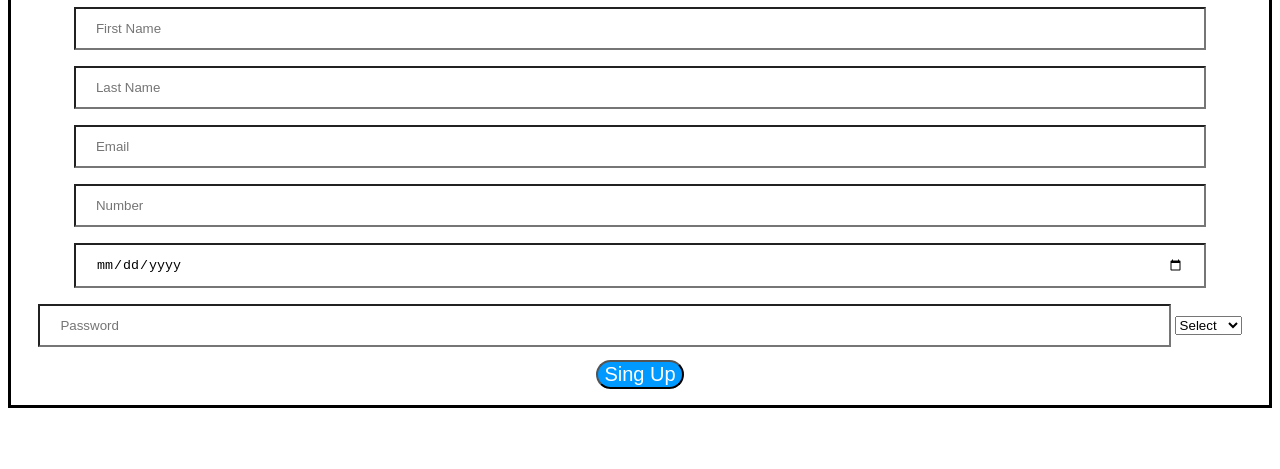
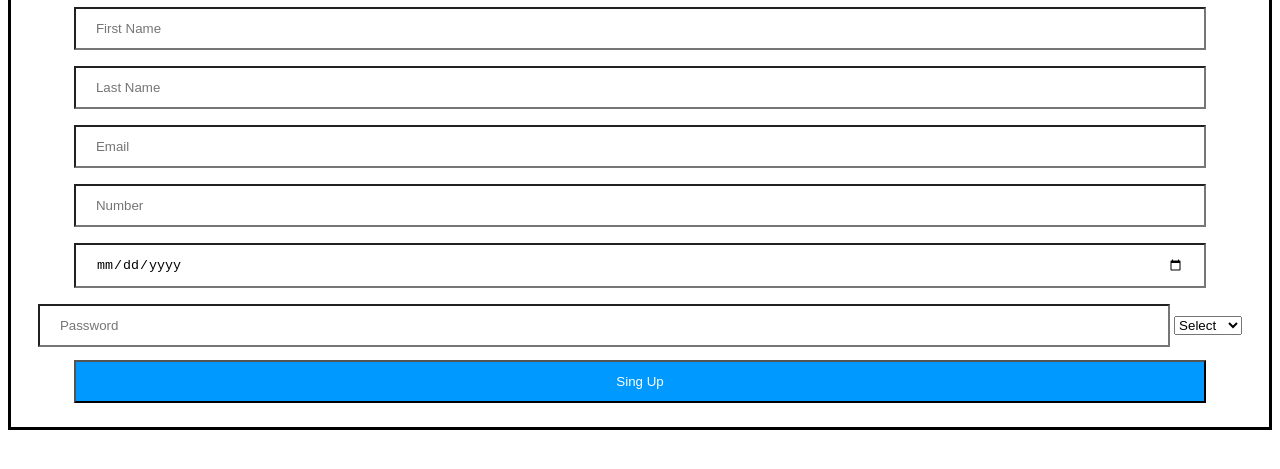
Before and after one commit to Alsaef/fb, a plain HTML site: page index.html in a window 1280 px wide. Shown: the part 121-590 px from the top of the page. Drawn offline with Linux system fonts and the light colour scheme.

Commit message:
Add files via upload

```diff
--- a/index.html
+++ b/index.html
@@ -11,7 +11,7 @@
         <h2>Facebook</h2>
         <input placeholder="First Name" />
         <input placeholder="Last Name" />
-        <input placeholder="Email" />
+        <input placeholder="Email" type="Email"/>
         <input placeholder="Number" />
         <input type="date"/>
         <input placeholder="Password" type="password" />
@@ -19,8 +19,9 @@
             <option value="Select">Select</option>
             <option value="Male">Male</option>
             <option value="Femal">Female</option>
+            <option value="Custom">Custom</option>
         </select>
-        <button> Sing Up</button>
+        <input class="button" type="button" name="Sing Up" id="" value="Sing Up" />
         <ul>
             <li></li>
         </ul>
--- a/style.css
+++ b/style.css
@@ -6,11 +6,10 @@ body {
     margin-bottom: 50px;
     margin-right: 100px;
 }
-button {
+.button {
     color: white;
     background-color:  #0099ff;
-    font-size: 20px;
-    border-radius: 20px;
+
     margin-top: 5px;
 
 }
```
